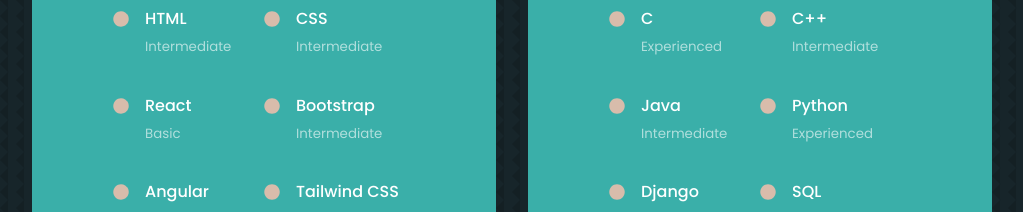
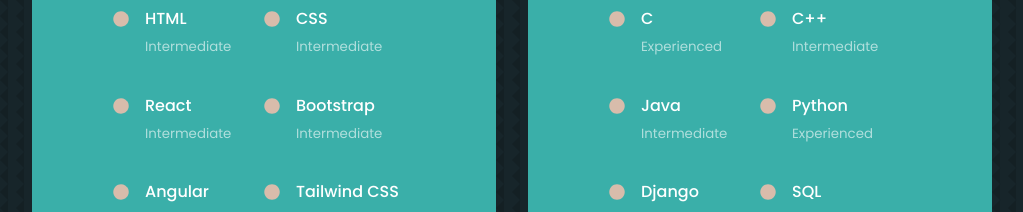
Before and after one commit to amithck/personal-website, a React (Create React App) app: page / in a window 1280 px wide. Shown: the part 1720-1932 px from the top of the page, without its empty margins (128-1151 px from the left). Built offline with nearby package versions, Linux system fonts and the light colour scheme.

Commit message:
changed experience

```diff
--- a/src/components/experience/Experience.jsx
+++ b/src/components/experience/Experience.jsx
@@ -30,7 +30,7 @@ const Experience = () => {
               <FaCircle className='experience__details-icon' />
               <div>
               <h4>React</h4>
-              <small className='text-light'>Basic</small>
+              <small className='text-light'>Intermediate</small>
               </div>
             </article>
             <article className='experience__details'>
```
